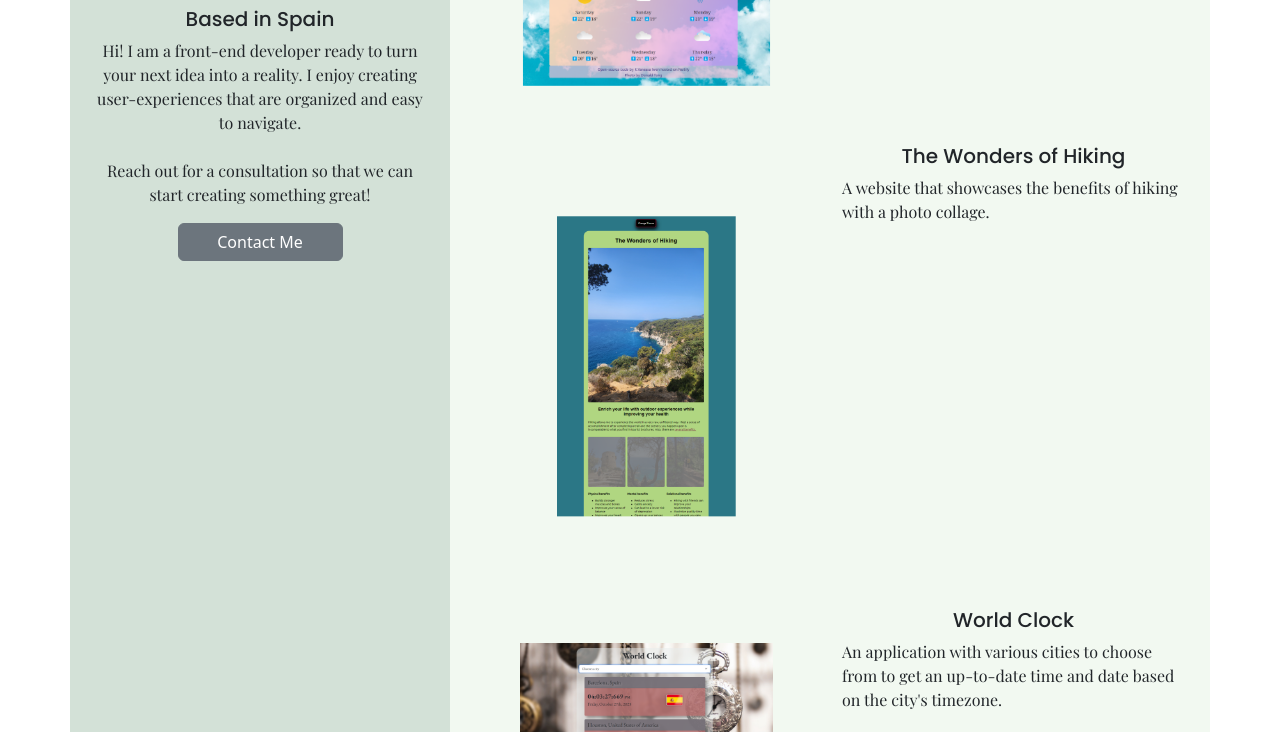
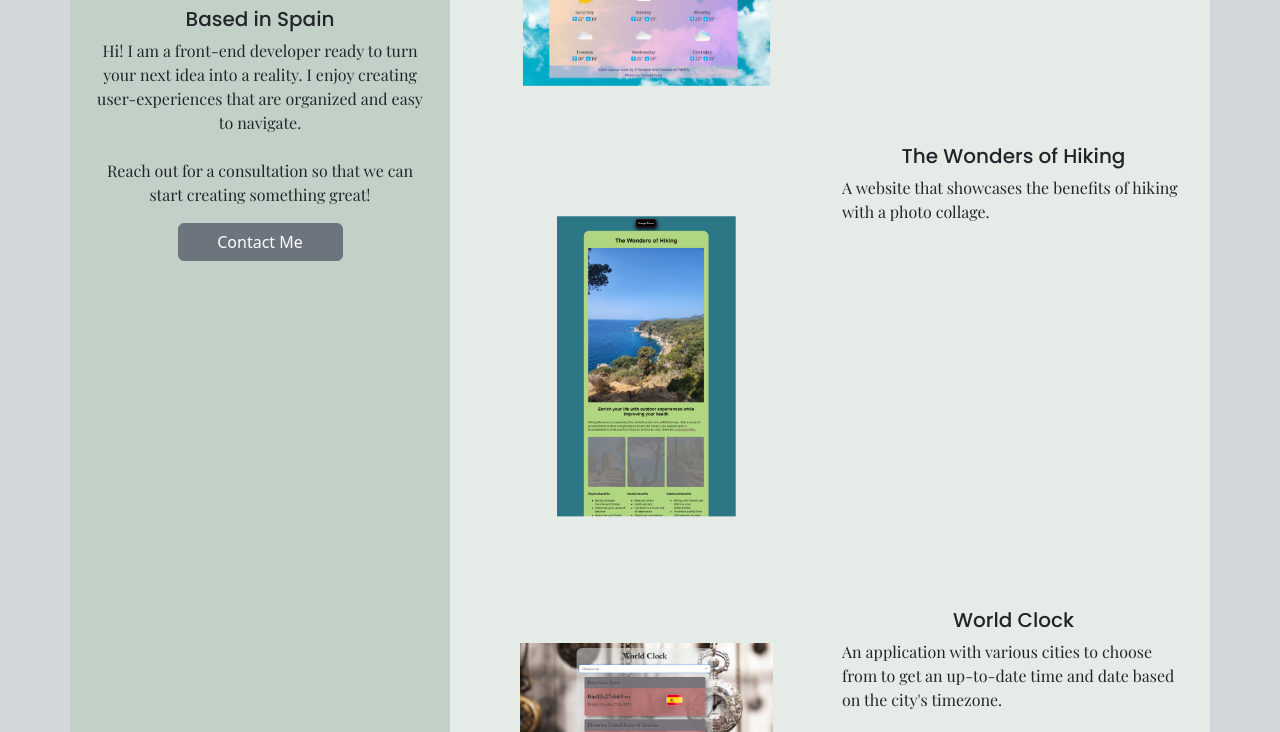
Before and after one commit to iwenki/-Responsive-portfolio-project, a plain HTML site: page index.html in a window 1280 px wide. Shown: the part 340-1072 px from the top of the page. Drawn offline with nearby package versions, Linux system fonts and the light colour scheme.

Commit message:
Added background color

```diff
--- a/css/styles.css
+++ b/css/styles.css
@@ -3,12 +3,15 @@
   --header-font:"Poppins", sans-serif;
   --body-font:"Playfair Display", serif;
 }
+body{
+  background-color: rgb(210, 216, 218);
+}
 .developer-spotlight {
   background-color:rgb(182, 205, 189,.6);
+}
 
-}
 .project-spotlight{
-  background-color: rgb(242, 249, 241);
+  background-color: rgb(242, 249, 241, .6);
 }
 .developer-spotlight, .project-spotlight{
   margin:50px auto;
```
Also changed, not shown: index.html (+1 -1 lines).
